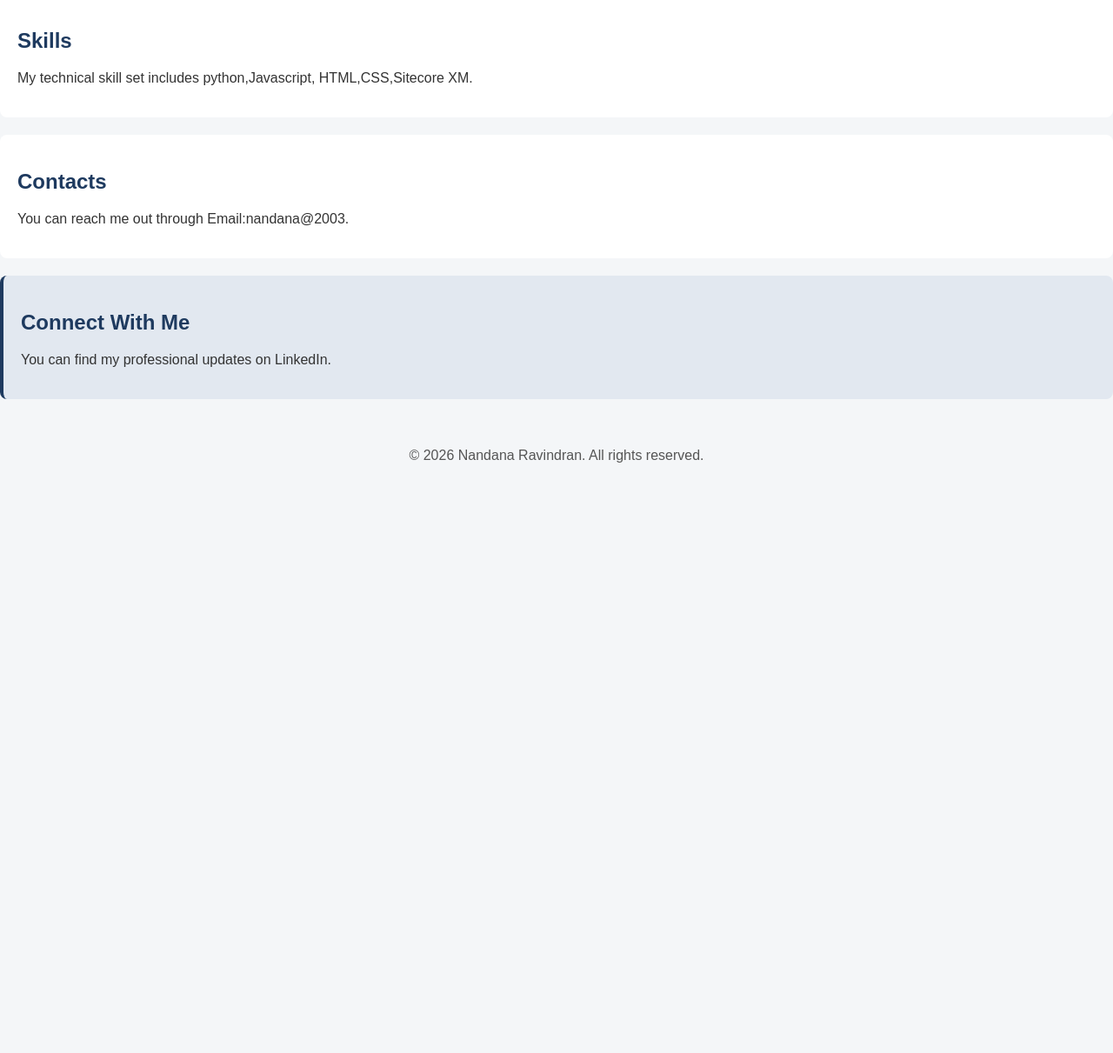
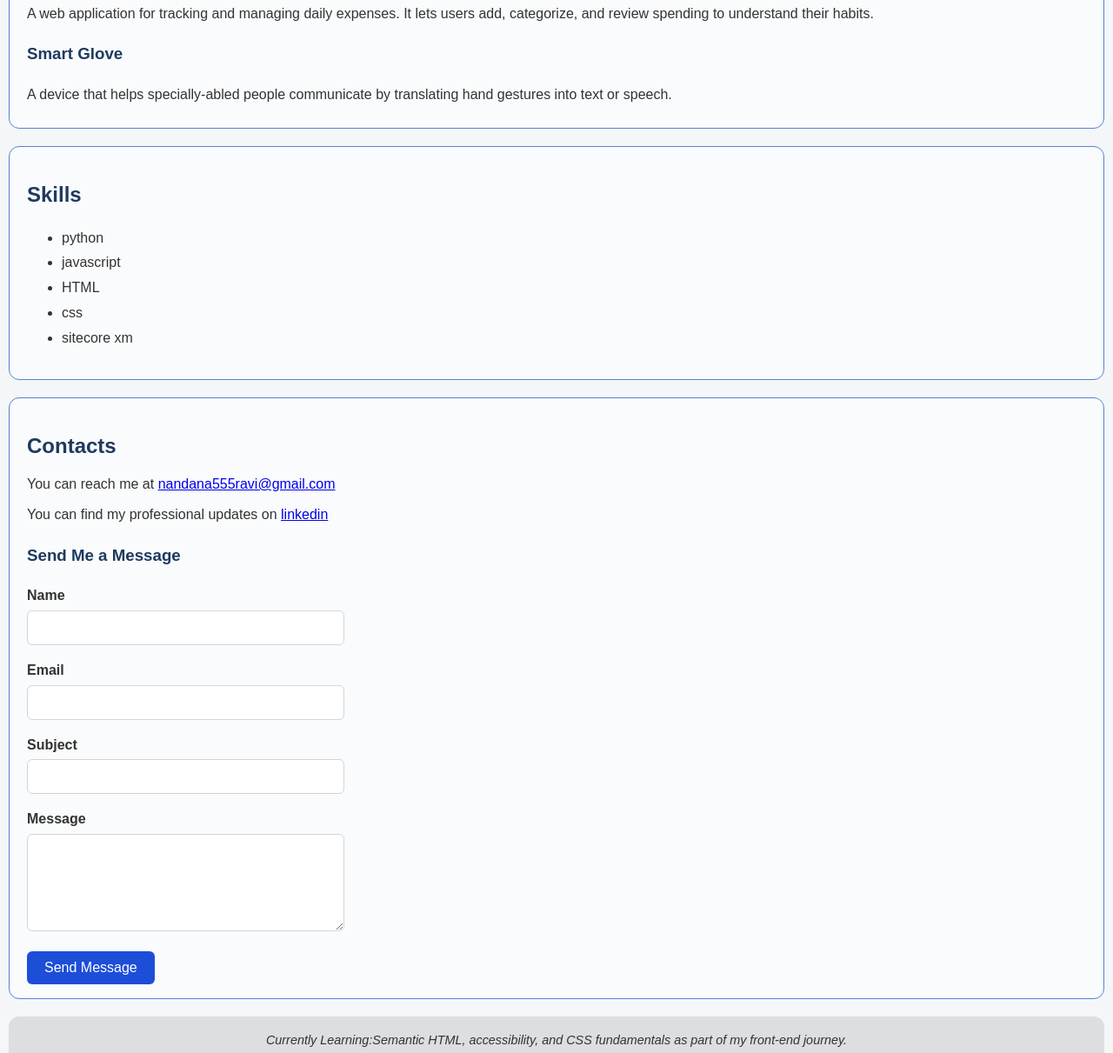
Before and after one commit to Nandana-KR/Bitpixel-learning, a plain HTML site: page profile.html in a window 1280 px wide. Shown: the part 603-1814 px from the top of the page at 87% size. Before the commit the page ends 1172 px from the top, so only its background shows below. Drawn offline with Linux system fonts and the light colour scheme.

Commit message:
Add accessible contact form with HTML validation
Add contact form fields to profile page

Add form styling and validation feedback

Add Day 2 contact form screenshot

```diff
--- a/profile.html
+++ b/profile.html
@@ -19,7 +19,8 @@
 
   </header>
 
-  <nav>
+  <nav aria-label="Main navigation">
+
 
     <a href="#about">About</a>
     <a href="#projects">Projects</a>
@@ -31,10 +32,16 @@
     <section id="about">
       <h2>About Me</h2>
       <p>
-        This page is about me.
-        It describes my work.
+        I am Nandana Ravindran, a developer at BitPixel Solution with an interest
+        in building clean, accessible web experiences. I enjoy turning ideas into
+        simple, usable interfaces.
+      </p>
+      <p>
+        I am currently focused on front-end fundamentals, writing semantic HTML
+        and understanding how good structure improves accessibility.
       </p>
     </section>
+
 
 
     <section id="projects">
@@ -42,31 +49,78 @@
 
       <article>
         <h3>Expense Tracker</h3>
-        <p>A web application for tracking and managing expense.</p>
+        <p>
+          A web application for tracking and managing daily expenses. It lets users
+          add, categorize, and review spending to understand their habits.
+        </p>
       </article>
 
+      <article>
+        <h3>Smart Glove</h3>
+        <p>
+          A device that helps specially-abled people communicate by translating
+          hand gestures into text or speech.
+        </p>
+      </article>
     </section>
 
     <section id="skills">
       <h2>Skills</h2>
-      <p>
-        My technical skill set includes python,Javascript,
-        HTML,CSS,Sitecore XM.
-
-      </p>
+      <ul>
+        <li>python</li>
+        <li>javascript</li>
+        <li>HTML</li>
+        <li>css</li>
+        <li>sitecore xm</li>
+      </ul>
     </section>
 
     <section id="contacts">
       <h2>Contacts</h2>
       <p>
-        You can reach me out through Email:nandana@2003.
+        You can reach me at
+        <a href="mailto:nandana555ravi@gmail.com">nandana555ravi@gmail.com</a>
       </p>
+      <p>
+        You can find my professional updates on
+        <a href="https://www.linkedin.com">linkedin</a>
+      </p>
+      <h3>Send Me a Message</h3>
+      <form>
+        <div>
+          <label for="name">Name</label>
+          <input type="text" id="name" name="name" pattern="[A-Za-z ]+" title="Please use letters and space only"
+            required>
+
+        </div>
+        <div>
+          <label for="email">Email</label>
+          <input type="email" id="email" name="email" required>
+        </div>
+
+        <div>
+          <label for="subject">Subject</label>
+          <input type="text" id="subject" name="subject" required>
+        </div>
+        <div>
+          <label for="message">Message</label>
+          <textarea id="message" name="message" rows="5" minlength="10" maxlength="500" required></textarea>
+        </div>
+
+        <button type="submit">Send Message</button>
+
+      </form>
+
+
     </section>
 
     <aside>
-      <h2>Connect With Me</h2>
-      <p>You can find my professional updates on LinkedIn.</p>
+      <!--<h2>Currently Learning</h2>-->
+      <p>Currently Learning:Semantic HTML, accessibility, and CSS fundamentals as part of my front-end journey.</p>
     </aside>
+
+
+
   </main>
   <footer>
     <p>&copy; 2026 Nandana Ravindran. All rights reserved.</p>
--- a/styles/basic.css
+++ b/styles/basic.css
@@ -2,23 +2,33 @@ body {
   font-family: Arial, sans-serif;
   background-color: #f4f6f8;
   color: #333333;
-  /*margin: 30px;*/
-  /*margin-right: 20px;
-  margin-left: 20px;*/
   margin: 0;
-  /*border-left: 4px solid #e2e8f0;*/
-  /*border-right: 4px solid #e2e8f0;*/
+  line-height: 1.6;
 
 }
 
 
+
 header {
   display: flex;
+  margin-left: 10px;
+  margin-right: 10px;
+  /*border-radius: 30px;*/
   align-items: center;
-  padding: 20px;
+  padding: 24px;
+
   background-color: #e2e8f0;
+}
 
+header h1 {
+  margin: 0 0 4px;
 }
+
+header p {
+  margin: 0;
+  color: #475569;
+}
+
 
 header img {
   height: 150px;
@@ -26,39 +36,82 @@ header img {
   object-fit: cover;
   border-radius: 50%;
   margin-right: 20px;
+
 }
 
 nav {
   padding: 12px 20px;
   background-color: #e2e8f0;
+  margin-bottom: 20px;
+  margin-left: 10px;
+  margin-right: 10px;
+  /*border-radius: 30px;*/
 }
 
 nav a {
   color: #1d4ed8;
-  margin-right: 12px;
+  margin-right: 18px;
+  text-decoration: none;
+  font-weight: 600;
+}
 
+nav a:hover {
+  text-decoration: underline;
+}
+
+
+nav a:focus {
+  outline: 2px solid #1d4ed8;
+}
+
+h2 {
+  margin-bottom: 12px;
+}
+
+p {
+  margin: 0 0 10px;
 }
 
 h1,
 h2,
 h3 {
   color: #1e3a5f;
+
 }
 
 section {
-  background-color: #ffffff;
-  padding: 20px;
+  background-color: rgba(255, 255, 255, 0.6);
+  padding: 16px 20px;
+  margin-left: 10px;
+  margin-right: 10px;
   margin-bottom: 20px;
-  border-radius: 8px;
+  border-radius: 12px;
+  border: 1px solid #5384ce;
+}
+
+section:target {
+  box-shadow: 0 0 0 3px #e0e5ea;
+
+}
+
+
+
+
+ul {
+  line-height: 1.8;
 }
 
 aside {
-  background-color: #e2e8f0;
-  padding: 20px;
-  margin-bottom: 20px;
-  border-radius: 8px;
-  border-left: 4px solid #1e3a5f;
+  background-color: #dcdedf;
+  border-radius: 12px;
+  padding: 16px 20px;
+  font-style: italic;
+  font-size: 0.9rem;
+  margin: 0 10px 20px;
+  text-align: center;
 }
+
+
 
 
 footer {
@@ -68,3 +121,52 @@ footer {
   margin-top: 20px;
   color: #555555;
 }
+
+form {
+  margin-top: 16px;
+}
+
+form div {
+  margin-bottom: 16px;
+}
+
+label {
+  display: block;
+  margin-bottom: 4px;
+  font-weight: 600;
+}
+
+input,
+textarea {
+  width: 30%;
+  padding: 10px;
+  border: 1px solid #d1d5db;
+  border-radius: 6px;
+  font-family: inherit;
+  font-size: 1rem;
+  box-sizing: border-box;
+}
+
+button {
+  background-color: #1d4ed8;
+  color: #ffffff;
+  padding: 10px 20px;
+  border: none;
+  border-radius: 6px;
+  font-size: 1rem;
+  cursor: pointer;
+}
+
+button:hover {
+  background-color: #1e3a5f;
+}
+
+input:user-invalid,
+textarea:user-invalid {
+  border: 2px solid #dc2626;
+}
+
+input:valid,
+textarea:valid {
+  border: 2px solid #16a34a;
+}
```
Also changed, not shown: README.md, images/Screenshot_Day_2.jpeg (added).
